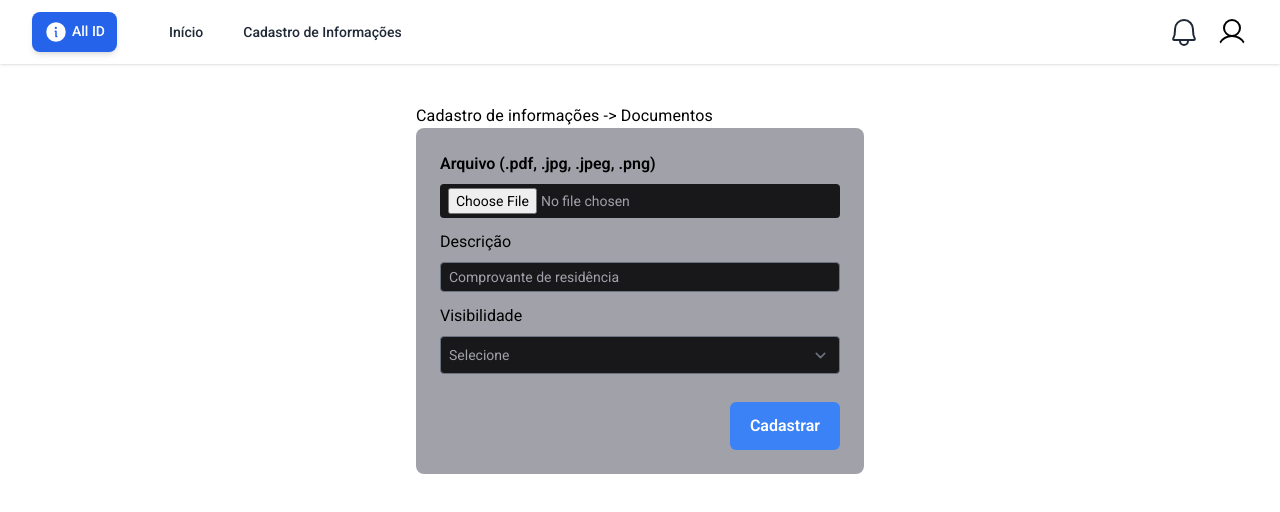
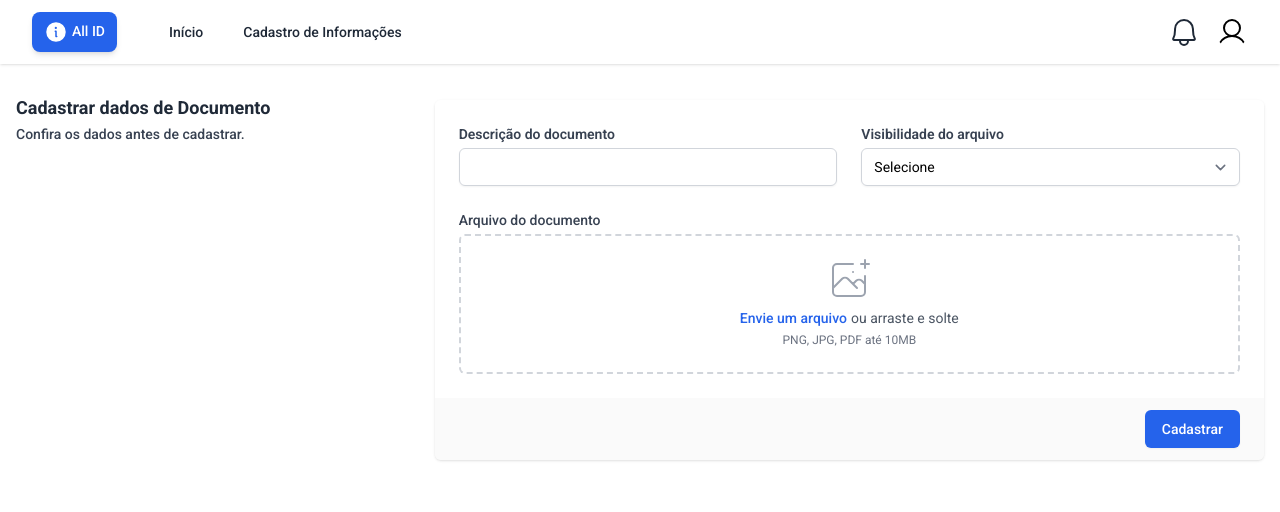
Before and after one commit to PedroJorge148/allid-web, a React (Vite) app: page /dashboard/regdocuments in a window 1280 px wide. Shown: the top 512 px of the page. Built offline with nearby package versions, Linux system fonts and the light colour scheme; what tw-elements would draw is missing.

Commit message:
adicionado validação aos formulários

```diff
--- a/package.json
+++ b/package.json
@@ -13,8 +13,6 @@
     "@emotion/styled": "^11.10.4",
     "@headlessui/react": "^1.7.7",
     "@hookform/resolvers": "^2.9.9",
-    "@mui/icons-material": "^5.10.9",
-    "@mui/material": "^5.10.9",
     "@tailwindcss/forms": "^0.5.3",
     "@types/react-input-mask": "^3.0.2",
     "phosphor-react": "^1.4.1",
--- a/src/main.tsx
+++ b/src/main.tsx
@@ -3,7 +3,5 @@ import ReactDOM from 'react-dom/client'
 import { App } from './App'
 
 ReactDOM.createRoot(document.getElementById('root') as HTMLElement).render(
-  <React.StrictMode>
-    <App />
-  </React.StrictMode>,
+  <App />,
 )
--- a/src/pages/Dashboard/RegDocuments.tsx
+++ b/src/pages/Dashboard/RegDocuments.tsx
@@ -1,58 +1,148 @@
-import { Typography } from '@mui/material'
+// import { zodResolver } from '@hookform/resolvers/zod'
+// import { useState } from 'react'
+// import { useForm } from 'react-hook-form'
+// import { z } from 'zod'
 
+/* const regDataUserSchema = z.object({
+  fullName: z.string(),
+  birth: z.date(),
+  email: z.string().email(),
+  contatc: z.string(),
+  maritalState: z.string(),
+  schoolDegree: z.string(),
+  genre: z.string(),
+  socialName: z.string().optional(),
+  cpf: z.string(),
+  rg: z.string(),
+  cnh: z.string(),
+  streetAdrress: z.string(),
+  city: z.string(),
+  country: z.string(),
+  cep: z.string(),
+})
+
+type RegDataUserFormInputs = z.infer<typeof regDataUserSchema>
+*/
 export function RegDocuments() {
+  /*
+  const { register, handleSubmit, watch } = useForm<RegDataUserFormInputs>({
+    resolver: zodResolver(regDataUserSchema),
+  })
+
+  function handleUserFormSubmit(data: RegDataUserFormInputs) {
+    console.log(data)
+  } */
+
   return (
-    <div>
-      <div className="flex flex-col w-[35%] m-auto mt-10">
-        <Typography className="font-bold text-4xl">
-          Cadastro de informações {'->'} Documentos
-        </Typography>
-        <div className="flex p-6 bg-zinc-400 rounded-lg border-b-2-cyan-500">
-          <form className="flex flex-col gap-3 w-full">
-            <div className="flex flex-col gap-2">
-              <label htmlFor="doc_file" className="font-semibold">
-                Arquivo (.pdf, .jpg, .jpeg, .png)
+    <>
+      <div className="md:grid md:grid-cols-3 md:gap-6 white py-4">
+        <div className="md:col-span-1">
+          <div className="px-4 sm:p-4">
+            <h3 className="text-lg font-bold leading-6 text-gray-800">
+              Cadastrar dados de Documento
+            </h3>
+            <p className="mt-1 text-sm font-medium text-gray-700">
+              Confira os dados antes de cadastrar.
+              {/* <pre className="flex flex-wrap">
+                {JSON.stringify(watch(), null, 2)}
+              </pre> */}
+            </p>
+          </div>
+        </div>
+        <div className="mt-5 md:col-span-2">
+          <form>
+            <div className="overflow-hidden shadow sm:rounded-md mr-4">
+              <div className="bg-white px-4 py-5 sm:p-6">
+                <div className="grid grid-cols-6 gap-6 mx-auto">
+                  <div className="col-span-6 sm:col-span-3">
+                    <label
+                      htmlFor="description-document"
+                      className="block text-sm font-semibold text-gray-700"
+                    >
+                      Descrição do documento
                     </label>
                     <input
-                type="file"
-                id="doc_file"
-                name="doc_file"
-                className="bg-zinc-900 py-1 px-2 rounded text-sm text-zinc-400 placeholder:text-zinc-400"
+                      type="text"
+                      id="description-document"
+                      autoComplete="description-document"
+                      className="mt-1 block w-full rounded-md border-gray-300 shadow-sm focus:border-blue-500 focus:ring-blue-500 sm:text-sm"
                     />
                   </div>
-            <div className="flex flex-col gap-2">
-              <label htmlFor="doc_desc">Descrição</label>
-              <input
-                type="text"
-                id="doc_desc"
-                name="doc_desc"
-                placeholder="Comprovante de residência"
-                className="bg-zinc-900 py-1 px-2 rounded text-sm text-zinc-400 placeholder:text-zinc-400"
-              />
-            </div>
-            <div className="flex flex-col gap-2">
-              <label htmlFor="doc_visible">Visibilidade</label>
+                  <div className="col-span-6 sm:col-span-3">
+                    <label
+                      htmlFor="visibility"
+                      className="block text-sm font-semibold text-gray-700"
+                    >
+                      Visibilidade do arquivo
+                    </label>
                     <select
-                name="doc_visible"
-                id="doc_visible"
-                className="bg-zinc-900 py-2 px-2 rounded text-sm text-zinc-400 placeholder:text-zinc-400"
+                      id="visibility"
+                      autoComplete="visibility"
+                      className="mt-1 block w-full rounded-md border border-gray-300 py-2 px-3 shadow-sm focus:border-blue-500 focus:ring-blue-500 sm:text-sm"
                     >
-                <option value="">Selecione</option>
-                <option value="Público">Público</option>
-                <option value="Privado">Privado</option>
+                      <option selected disabled>
+                        Selecione
+                      </option>
+                      <option value="0">Público</option>
+                      <option value="1">Privado</option>
                     </select>
                   </div>
-            <footer className="flex justify-end mt-4">
+                  <div className="col-span-6 sm:col-span-6">
+                    <label className="block text-sm font-medium text-gray-700">
+                      Arquivo do documento
+                    </label>
+                    <div className="mt-1 flex justify-center rounded-md border-2 border-dashed border-gray-300 px-6 pt-5 pb-6">
+                      <div className="space-y-1 text-center">
+                        <svg
+                          className="mx-auto h-12 w-12 text-gray-400"
+                          stroke="currentColor"
+                          fill="none"
+                          viewBox="0 0 48 48"
+                          aria-hidden="true"
+                        >
+                          <path
+                            d="M28 8H12a4 4 0 00-4 4v20m32-12v8m0 0v8a4 4 0 01-4 4H12a4 4 0 01-4-4v-4m32-4l-3.172-3.172a4 4 0 00-5.656 0L28 28M8 32l9.172-9.172a4 4 0 015.656 0L28 28m0 0l4 4m4-24h8m-4-4v8m-12 4h.02"
+                            strokeWidth={2}
+                            strokeLinecap="round"
+                            strokeLinejoin="round"
+                          />
+                        </svg>
+                        <div className="flex text-sm text-gray-600">
+                          <label
+                            htmlFor="file-upload"
+                            className="relative cursor-pointer rounded-md bg-white font-medium text-blue-600 focus-within:outline-none focus-within:ring-2 focus-within:ring-blue-500 focus-within:ring-offset-2 hover:text-blue-500"
+                          >
+                            <span>Envie um arquivo</span>
+                            <input
+                              id="file-upload"
+                              name="file-upload"
+                              type="file"
+                              className="sr-only"
+                            />
+                          </label>
+                          <p className="pl-1">ou arraste e solte</p>
+                        </div>
+                        <p className="text-xs text-gray-500">
+                          PNG, JPG, PDF até 10MB
+                        </p>
+                      </div>
+                    </div>
+                  </div>
+                </div>
+              </div>
+
+              <div className="bg-zinc-50 px-4 py-3 text-right sm:px-6">
                 <button
                   type="submit"
-                className="flex items-center gap-3 bg-blue-500 px-5 h-12 rounded-md font-semibold text-white"
+                  className="inline-flex justify-center rounded-md border border-transparent bg-blue-600 py-2 px-4 text-sm font-medium text-white shadow-sm hover:bg-blue-700 focus:outline-none focus:ring-2 focus:ring-blue-500 focus:ring-offset-2"
                 >
                   Cadastrar
                 </button>
-            </footer>
+              </div>
+            </div>
           </form>
         </div>
       </div>
-    </div>
+    </>
   )
 }
--- a/src/pages/Dashboard/RegPets.tsx
+++ b/src/pages/Dashboard/RegPets.tsx
@@ -1,75 +1,124 @@
-import { Typography } from '@mui/material'
+import { zodResolver } from '@hookform/resolvers/zod'
+import { useForm } from 'react-hook-form'
+import { z } from 'zod'
+
+const regDataPetsSchema = z.object({
+  petName: z.string(),
+  race: z.string(),
+  type: z.string(),
+  vaccined: z.enum(['Sim', 'Não']),
+})
+
+type RegDataPetsFormInputs = z.infer<typeof regDataPetsSchema>
 
 export function RegPets() {
+  const { register, handleSubmit, watch } = useForm<RegDataPetsFormInputs>({
+    resolver: zodResolver(regDataPetsSchema),
+  })
+
+  function handlePetsFormSubmit(data: RegDataPetsFormInputs) {
+    console.log(data)
+  }
+
   return (
-    <div>
-      <div className="flex flex-col w-[35%] m-auto mt-10">
-        <Typography className="font-bold">
-          Cadastro de informações {'->'} Pets
-        </Typography>
-        <div className="flex p-6 bg-zinc-400 rounded-lg border-b-2-cyan-500">
-          <form className="flex flex-col gap-3 w-full">
-            <div className="flex flex-col gap-2">
-              <label htmlFor="nome_pet" className="font-semibold">
+    <>
+      <div className="md:grid md:grid-cols-3 md:gap-6 white py-4">
+        <div className="md:col-span-1">
+          <div className="px-4 sm:p-4">
+            <h3 className="text-lg font-bold leading-6 text-gray-800">
+              Cadastrar dados do pet
+            </h3>
+            <p className="mt-1 text-sm font-medium text-gray-700">
+              Confira os dados antes de cadastrar.
+            </p>
+            <pre className="flex flex-wrap">
+              {JSON.stringify(watch(), null, 2)}
+            </pre>
+          </div>
+        </div>
+        <div className="mt-5 md:col-span-2">
+          <form onSubmit={handleSubmit(handlePetsFormSubmit)}>
+            <div className="overflow-hidden shadow sm:rounded-md mr-4">
+              <div className="bg-white px-4 py-5 sm:p-6">
+                <div className="grid grid-cols-6 gap-6 mx-auto">
+                  <div className="col-span-6 sm:col-span-3">
+                    <label
+                      htmlFor="pet-name"
+                      className="block text-sm font-semibold text-gray-700"
+                    >
                       Nome do pet
                     </label>
                     <input
                       type="text"
-                id="nome_pet"
-                name="nome_pet"
-                placeholder="Rex"
-                className="bg-zinc-900 py-1 px-2 rounded text-sm text-zinc-400 placeholder:text-zinc-400"
+                      id="pet-name"
+                      autoComplete="pet-name"
+                      className="mt-1 block w-full rounded-md border-gray-300 shadow-sm focus:border-blue-500 focus:ring-blue-500 sm:text-sm"
+                      {...register('petName')}
                     />
                   </div>
-            <div className="flex flex-col gap-2">
-              <label htmlFor="raca_pet" className="font-semibold">
+                  <div className="col-span-6 sm:col-span-3">
+                    <label
+                      htmlFor="race"
+                      className="block text-sm font-semibold text-gray-700"
+                    >
                       Raça
                     </label>
                     <input
                       type="text"
-                id="raca_pet"
-                name="raca_pet"
-                placeholder="Labrador"
-                className="bg-zinc-900 py-1 px-2 rounded text-sm text-zinc-400 placeholder:text-zinc-400"
+                      id="race"
+                      autoComplete="race"
+                      className="mt-1 block w-full rounded-md border-gray-300 shadow-sm focus:border-blue-500 focus:ring-blue-500 sm:text-sm"
+                      {...register('race')}
                     />
                   </div>
-            <div className="flex flex-col gap-2">
-              <label htmlFor="tipo_pet" className="font-semibold">
+                  <div className="col-span-6 sm:col-span-3">
+                    <label
+                      htmlFor="type"
+                      className="block text-sm font-semibold text-gray-700"
+                    >
                       Tipo
                     </label>
                     <input
                       type="text"
-                id="tipo_pet"
-                name="tipo_pet"
-                placeholder="Cachorro"
-                className="bg-zinc-900 py-1 px-2 rounded text-sm text-zinc-400 placeholder:text-zinc-400"
+                      id="type"
+                      autoComplete="type"
+                      className="mt-1 block w-full rounded-md border-gray-300 shadow-sm focus:border-blue-500 focus:ring-blue-500 sm:text-sm"
+                      {...register('type')}
                     />
                   </div>
-            <div className="flex flex-col gap-2">
-              <label htmlFor="nome" className="font-semibold">
-                Vacinado?
+                  <div className="col-span-6 sm:col-span-3">
+                    <label
+                      htmlFor="visibility"
+                      className="block text-sm font-semibold text-gray-700"
+                    >
+                      Vacinado
                     </label>
                     <select
-                name="alergias"
-                id="alergias"
-                className="bg-zinc-900 py-2 px-2 rounded text-sm text-zinc-400 placeholder:text-zinc-400"
+                      id="visibility"
+                      autoComplete="visibility"
+                      className="mt-1 block w-full rounded-md border border-gray-300 py-2 px-3 shadow-sm focus:border-blue-500 focus:ring-blue-500 sm:text-sm"
+                      {...register('vaccined')}
                     >
-                <option value="">Selecione</option>
-                <option value="1">Sim</option>
-                <option value="0">Não</option>
+                      <option>Selecione</option>
+                      <option value="Sim">Sim</option>
+                      <option value="Não">Não</option>
                     </select>
                   </div>
-            <footer className="flex justify-end mt-4">
+                </div>
+              </div>
+
+              <div className="bg-zinc-50 px-4 py-3 text-right sm:px-6">
                 <button
                   type="submit"
-                className="flex items-center gap-3 bg-blue-500 px-5 h-12 rounded-md font-semibold text-white"
+                  className="inline-flex justify-center rounded-md border border-transparent bg-blue-600 py-2 px-4 text-sm font-medium text-white shadow-sm hover:bg-blue-700 focus:outline-none focus:ring-2 focus:ring-blue-500 focus:ring-offset-2"
                 >
                   Cadastrar
                 </button>
-            </footer>
+              </div>
+            </div>
           </form>
         </div>
       </div>
-    </div>
+    </>
   )
 }
```
Also changed, not shown: src/pages/Dashboard/RegDataHealth.tsx (+41 -53 lines), src/pages/Dashboard/RegDataUser.tsx (+20 -15 lines), src/pages/Dashboard/RegDependents.tsx (+32 -37 lines), src/pages/Dashboard/RegInfo.tsx (+9 -1 lines), src/pages/Dashboard/RegSocialMedia.tsx (+37 -38 lines), 1 other file (tests, documents, lock files or other folders). Lines whose indentation alone changed are shown as unchanged.
